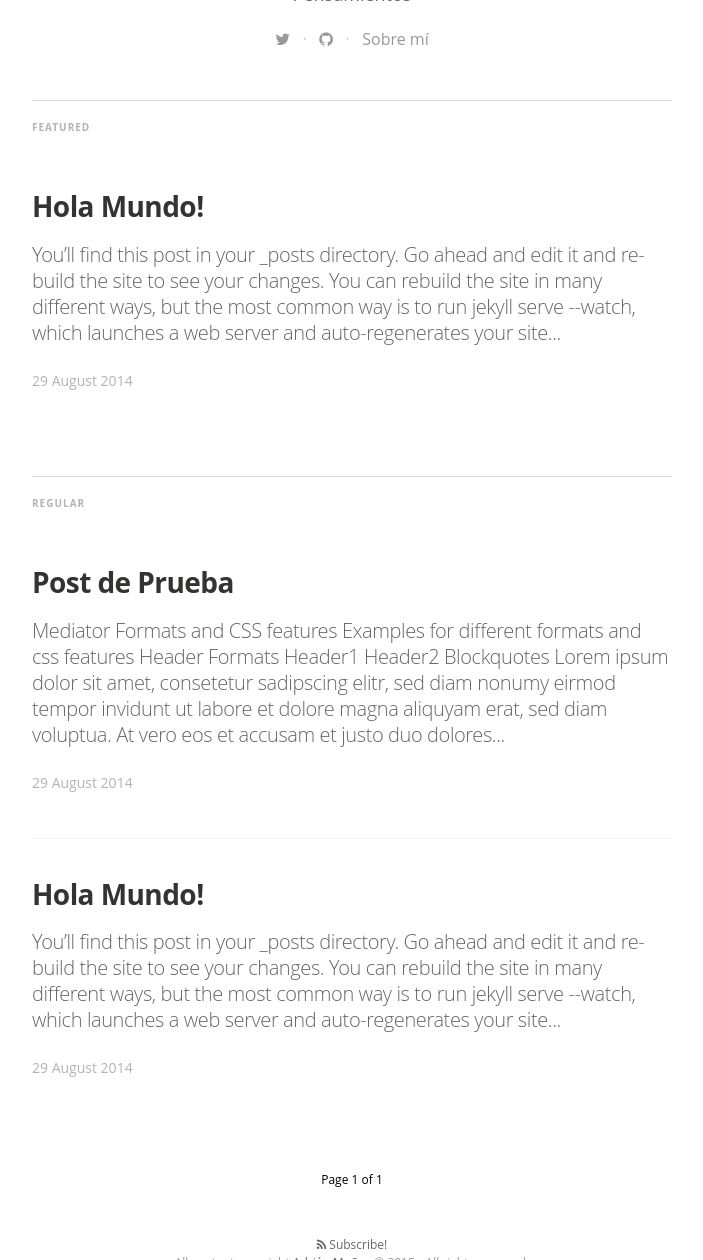
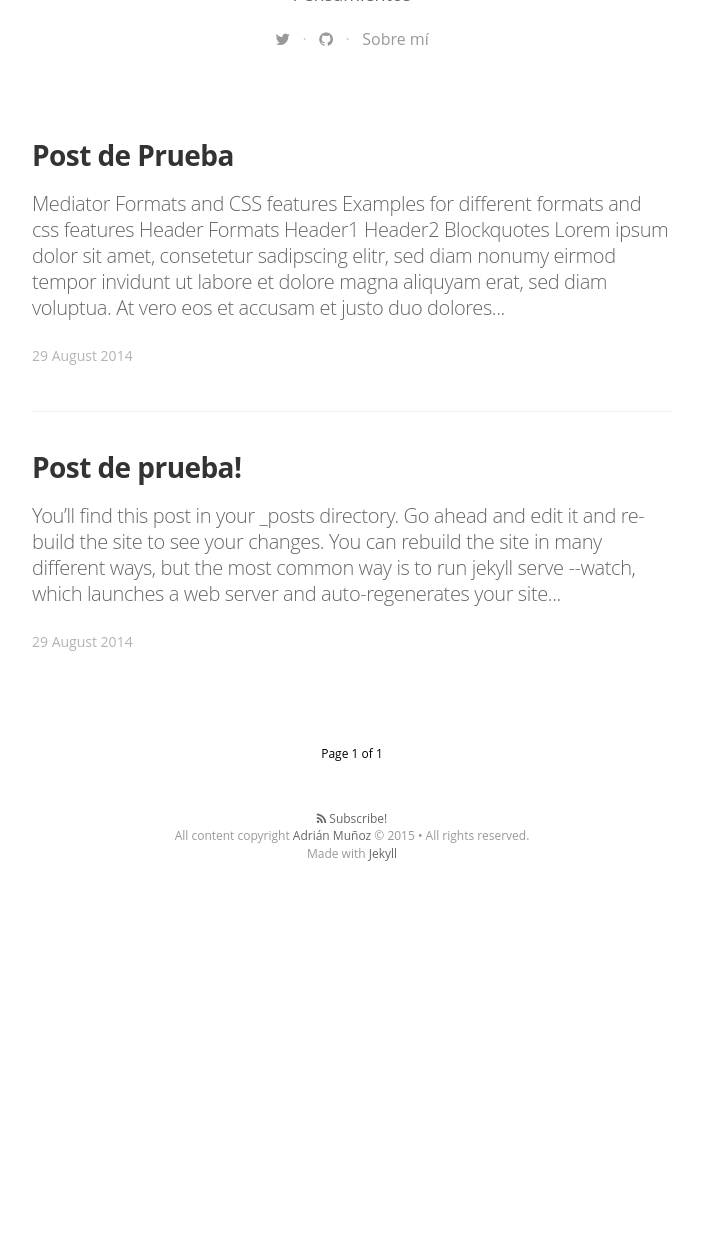
Before and after one commit to adrianmugnoz/adrianmugnoz.github.com.antiguo, a Jekyll site: the page built from index.html, in a window 1280 px wide and 1400 px high, scrolled down 471 px, cut to the strip 140-1400 px from the top of the window. Shown: the whole strip, without its empty margins (288-991 px from the left). Built offline with Jekyll 4.4.1, drawn with Linux system fonts in a browser that asks for light colours; nearby versions of some CDN libraries; some web fonts are replaced; Markdown is read by kramdown in place of the engine named in the settings; the list of posts is cut into pages by our own code; after the commit the page ends 1521 px from its top, so only the background shows below that.

Commit message:
Update 2014-08-29-welcome-to-jekyll.markdown

```diff
--- a/_posts/2014-08-29-welcome-to-jekyll.markdown
+++ b/_posts/2014-08-29-welcome-to-jekyll.markdown
@@ -1,9 +1,9 @@
 ---
 layout: post
-title:  "Hola Mundo!"
+title:  "Post de prueba!"
 date:   2014-08-29 14:34:25
 categories: bienvenido
-tags: featured
+tags: regular
 image: /assets/article_images/2014-08-29-welcome-to-jekyll/desktop.jpg
 ---
 You’ll find this post in your `_posts` directory. Go ahead and edit it and re-build the site to see your changes. You can rebuild the site in many different ways, but the most common way is to run `jekyll serve --watch`, which launches a web server and auto-regenerates your site when a file is updated.
```
